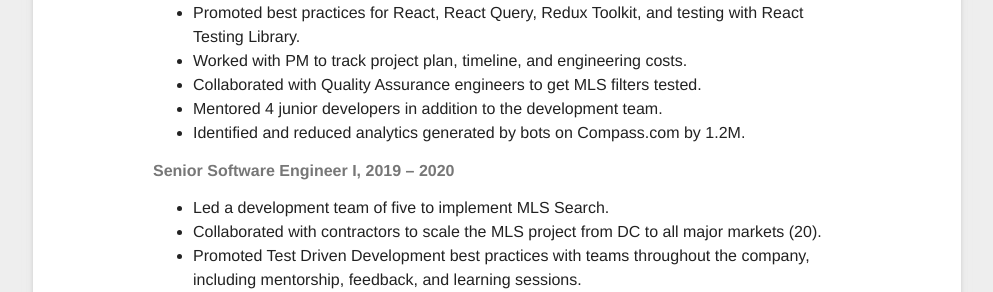
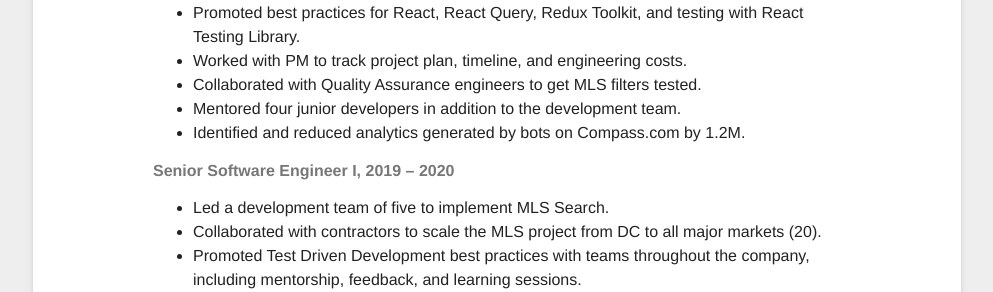
Before and after one commit to antgonzales/antgonzales.github.io, a Jekyll site: the page built from resume.html, in a window 1280 px wide. Shown: the part 516-808 px from the top of the page, without its empty margins (143-1136 px from the left). Built offline with Jekyll 4.4.1, drawn with Linux system fonts in a browser that asks for light colours.

Commit message:
Change number to word

```diff
--- a/_data/resume.json
+++ b/_data/resume.json
@@ -38,7 +38,7 @@
         "Promoted best practices for React, React Query, Redux Toolkit, and testing with React Testing Library.",
         "Worked with PM to track project plan, timeline, and engineering costs.",
         "Collaborated with Quality Assurance engineers to get MLS filters tested.",
-        "Mentored 4 junior developers in addition to the development team.",
+        "Mentored four junior developers in addition to the development team.",
         "Identified and reduced analytics generated by bots on Compass.com by 1.2M."
       ],
       "position":"Senior Software Engineer II",
```
